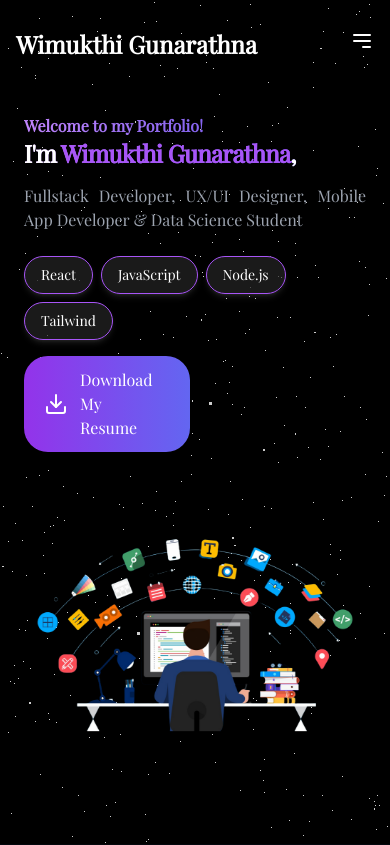
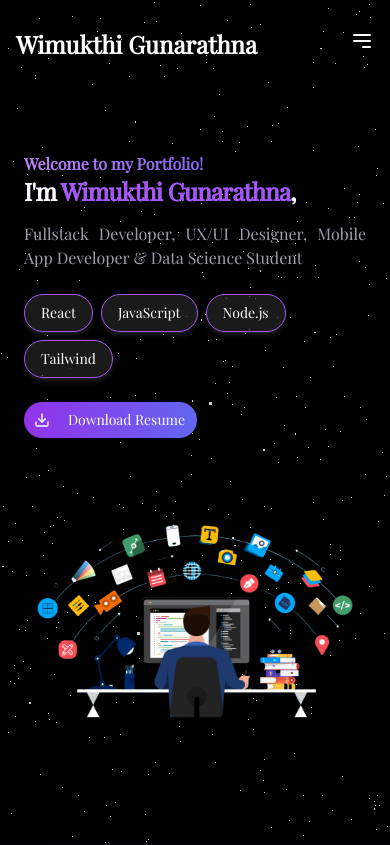
Before and after one commit to Wimukthi316/my-portfolio, a React (Vite) app: page / in a window 390 px wide. Shown: the top 845 px of the page. Built offline with nearby package versions, Linux system fonts and the light colour scheme.

Commit message:
Hero Section screen responsivess improved

```diff
--- a/src/components/Hero.jsx
+++ b/src/components/Hero.jsx
@@ -81,10 +81,10 @@ const Hero = () => {
       </div>
 
       {/* Hero Section */}
-      <section className="relative z-10 flex flex-col md:flex-row justify-between items-center px-6 md:px-32 pt-10 pb-8 w-full gap-10">
+      <section className="relative z-10 flex flex-col md:flex-row justify-between items-center px-6 md:px-32 pt-[4rem] pb-8 w-full gap-10">
         {/* Left Section */}
         <div className="w-full md:w-1/2 md:mr-10">
-          <h2 className="md:text-xl font-semibold bg-gradient-to-r from-purple-400 to-indigo-600 text-transparent bg-clip-text">
+          <h2 className="md:text-xl  font-semibold bg-gradient-to-r from-purple-400 to-indigo-600 text-transparent bg-clip-text">
             Welcome to my Portfolio! <br />
             <h1 className="text-2xl sm:text-3xl md:text-5xl lg:text-7xl font-extrabold leading-tight tracking-tight text-white">
               I'm <span className="text-purple-500">Wimukthi Gunarathna</span>,<br />
@@ -122,7 +122,7 @@ const Hero = () => {
           </motion.div>
 
           {/* Buttons */}
-          <div className="mt-4 sm:mt-16 mr-44">
+          <div className="mt-6 sm:mt-10">
             <ResumeButton /> {/* Use the new ResumeButton here */}
           </div>
         </div>
--- a/src/components/ResumeButton.jsx
+++ b/src/components/ResumeButton.jsx
@@ -6,16 +6,16 @@ const ResumeButton = () => {
     <a
       href="/Resume.pdf" // Path to your resume file
       download="Wimukthi_Gunarathna.pdf"
-      className="relative flex items-center px-11 py-3 text-white bg-gradient-to-r from-purple-600 to-indigo-500 rounded-3xl group overflow-hidden transition-transform duration-200 hover:scale-95"
+      className="relative inline-flex items-center px-3 py-2 sm:px-4 sm:py-2 md:px-5 md:py-3 text-white bg-gradient-to-r from-purple-600 to-indigo-500 rounded-3xl group overflow-hidden transition-transform duration-200 hover:scale-95 max-w-fit"
     >
       {/* Icon */}
-      <div className="absolute flex items-center justify-center w-10 h-10 transition-all duration-300 left-3 group-hover:left-1/2 group-hover:-translate-x-1/2">
-        <Download className="w-6 h-6 text-white transform transition-transform group-hover:scale-110" />
+      <div className="absolute flex items-center justify-center w-5 h-5 sm:w-6 sm:h-6 transition-all duration-300 left-2 sm:left-3 group-hover:left-1/2 group-hover:-translate-x-1/2">
+        <Download className="w-4 h-4 sm:w-5 sm:h-5 text-white transform transition-transform group-hover:scale-110" />
       </div>
 
       {/* Text */}
-      <span className="ml-3 transition-transform duration-300 group-hover:translate-x-[200%]">
-        Download My Resume
+      <span className="ml-8 text-sm sm:text-base md:text-base transition-transform duration-300 group-hover:translate-x-[200%]">
+        Download Resume
       </span>
     </a>
   );
```
